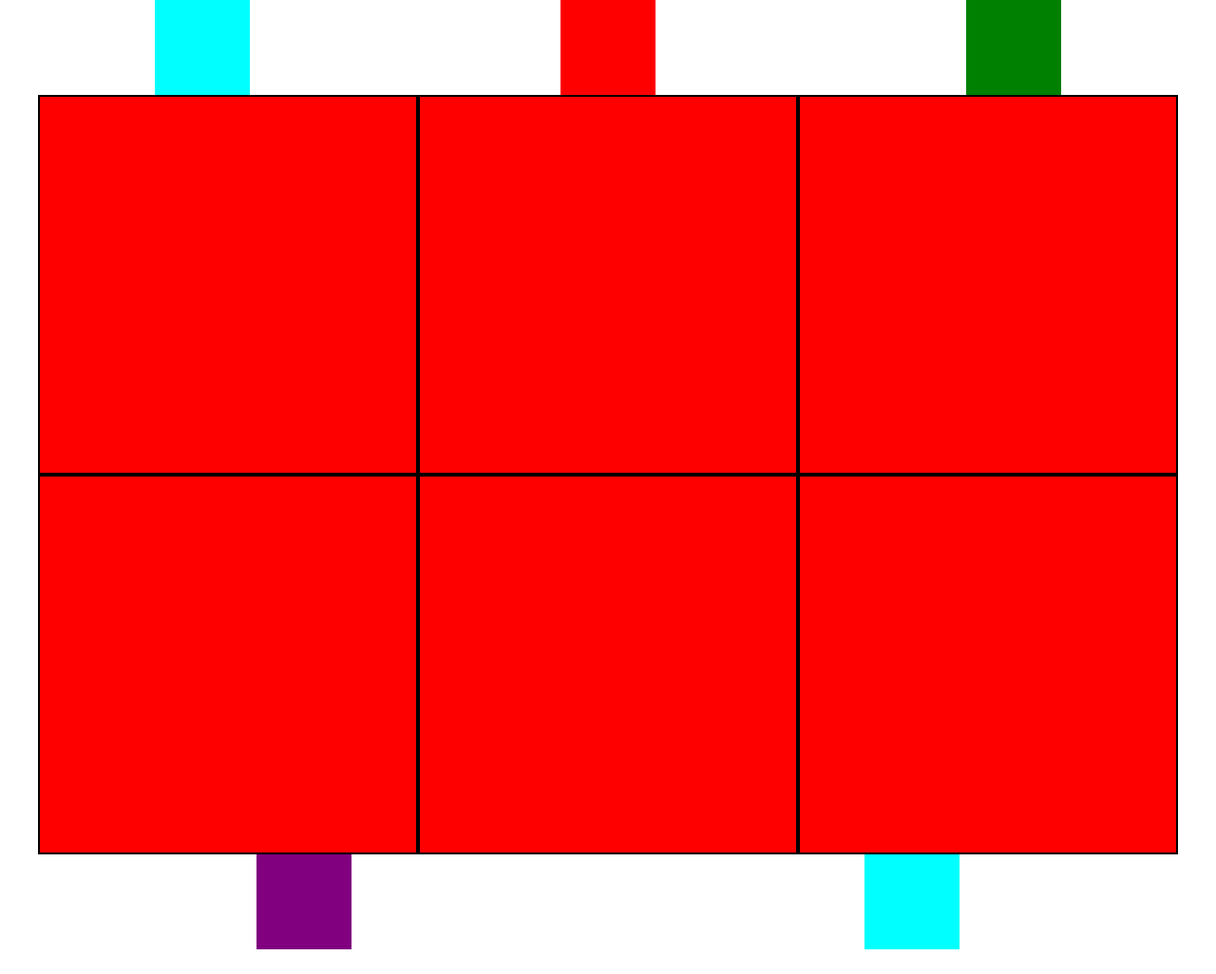
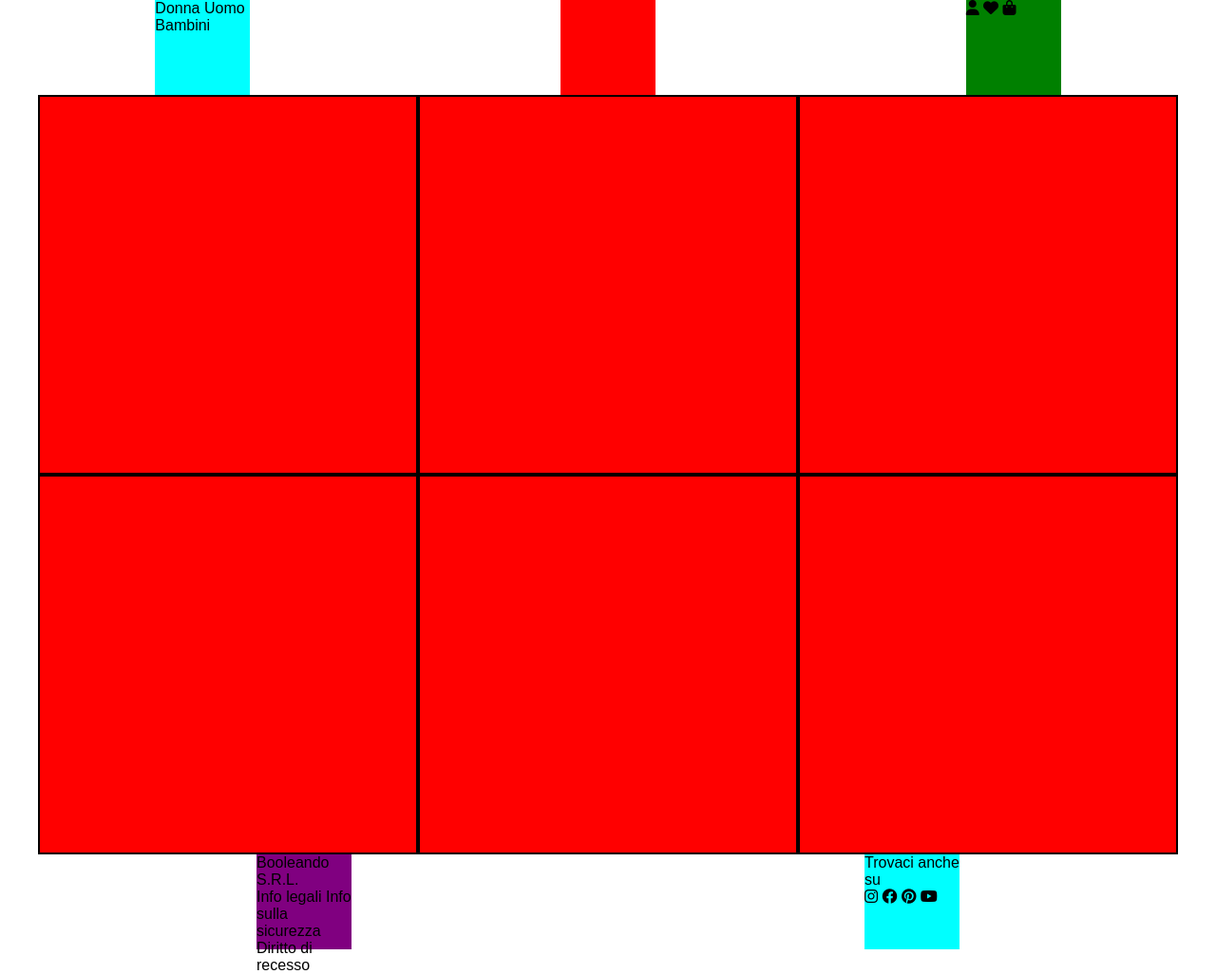
Before and after one commit to Johnnyy91/html-css-boolando, a plain HTML site: page index.html in a window 1280 px wide. Shown: the whole page at 95% size. Before the commit the page ends 1000 px from the top, so only its background shows below. Drawn offline with Linux system fonts and the light colour scheme.

Commit message:
header build

```diff
--- a/index.html
+++ b/index.html
@@ -6,14 +6,23 @@
     <meta name="viewport" content="width=device-width, initial-scale=1.0">
     <title>BOOLANDO</title>
     <link rel="stylesheet" href="css/style.css">
+    <link rel="stylesheet" href="https://cdnjs.cloudflare.com/ajax/libs/font-awesome/6.1.1/css/all.min.css" integrity="sha512-KfkfwYDsLkIlwQp6LFnl8zNdLGxu9YAA1QvwINks4PhcElQSvqcyVLLD9aMhXd13uQjoXtEKNosOWaZqXgel0g==" crossorigin="anonymous" referrerpolicy="no-referrer" />
 </head>
 <body>
 
     <!--HEADER-->
     <header>
-        <div class="text"></div>
-        <div class="logo"></div>
-        <div class="icon"></div>
+        <div class="text">
+            <p>Donna Uomo Bambini</p>
+        </div>
+        <div class="logo">
+            <!--<img src="img/boolean-logo.png" alt="logo">-->
+        </div>
+        <div class="icon">
+            <span><i class="fa-solid fa-user"></i></span>
+            <span><i class="fa-solid fa-heart"></i></span>
+            <span><i class="fa-solid fa-bag-shopping"></i></span>
+        </div>
     </header>
 
     <!--MAIN-->
@@ -28,8 +37,18 @@
 
     <!--FOOTER-->
     <footer>
-        <div class="text-foot"></div>
-        <div class="icon-foot"></div>
+        <div class="text-foot">
+            <p>Booleando S.R.L.</p>
+            <p><span>Info legali</span> <span>Info sulla sicurezza</span> <span>Diritto di recesso</span></p>
+
+        </div>
+        <div class="icon-foot">
+            <p>Trovaci anche su</p>
+            <span><i class="fa-brands fa-instagram"></i></span>
+            <span><i class="fa-brands fa-facebook"></i></span>
+            <span><i class="fa-brands fa-pinterest"></i></span>
+            <span><i class="fa-brands fa-youtube"></i></span>
+        </div>
     </footer>
 
 
```
